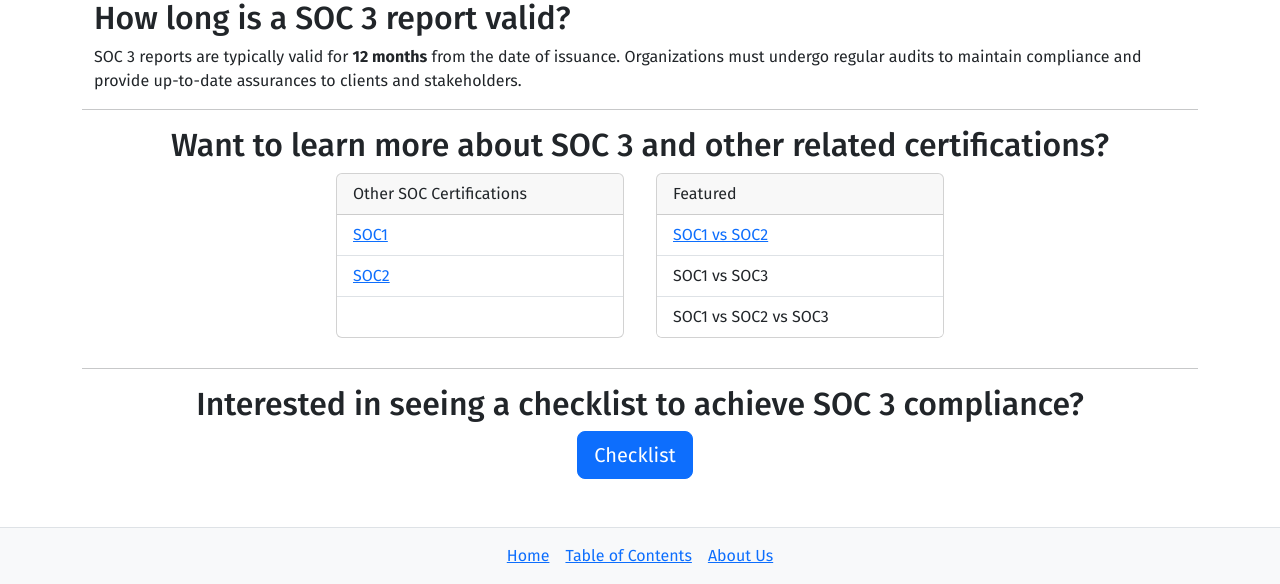
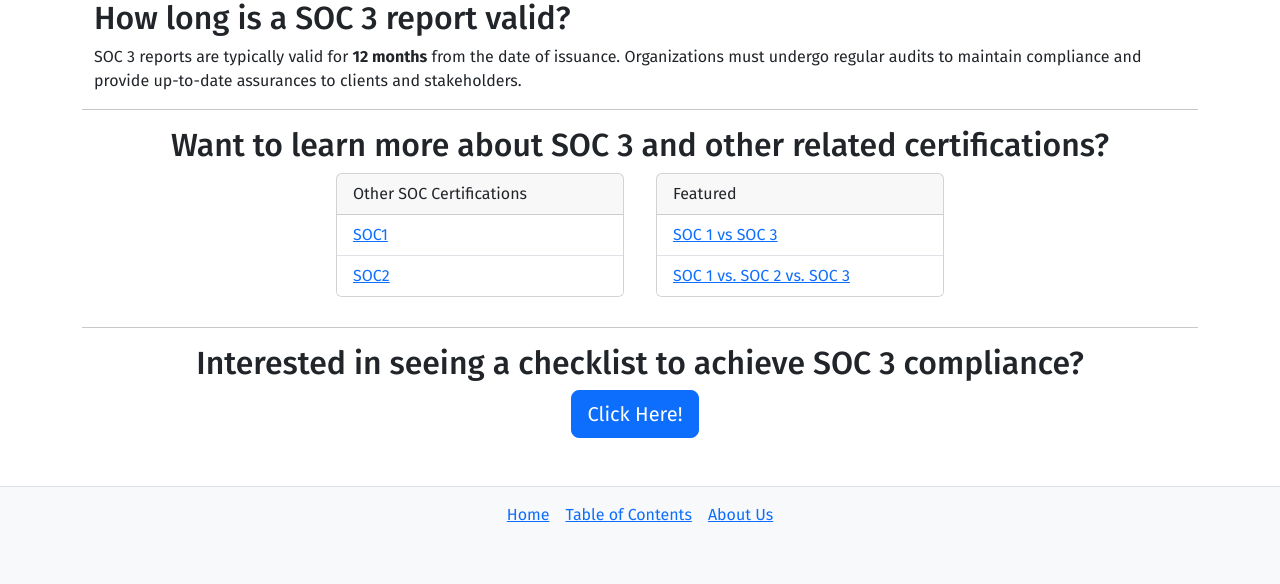
Before and after one commit to jonnych6/CertificationWeb-2, a Flask app: page /SOC3 in a window 1280 px wide. Shown: the part 3178-3762 px from the top of the page. After the commit the page ends 3700 px from the top, so only its background shows below. Run offline with Flask 3, Linux system fonts and the light colour scheme.

Commit message:
fixed socx.html

```diff
--- a/templates/individual_certs/SOC1.html
+++ b/templates/individual_certs/SOC1.html
@@ -195,7 +195,6 @@ content %}
                 <li class="list-group-item">
                   <a href="{{ url_for('soc3') }}" class="card-link">SOC3</a>
                 </li>
-                <li class="list-group-item"></li>
               </ul>
             </div>
             <div class="card mx-3" style="width: 18rem">
--- a/templates/individual_certs/SOC3.html
+++ b/templates/individual_certs/SOC3.html
@@ -3,10 +3,10 @@ content %}
 
 <div class="container text-center" style="margin-top: 100px">
   <h4>what is</h4>
-  <h1 class="display-1" style="color: #4c65f0">SOC3</h1>
+  <h1 class="display-1" style="color: #4c65f0">SOC 3</h1>
   <p>Everything you need to know about System and Organization Controls 3</p>
   <img
-    src="static\images\SOC3\soc3_firstimg.png"
+    src="static\images\soc3\soc3_firstimg.png"
     style="width: 70%; height: auto"
   />
   <hr />
@@ -15,9 +15,9 @@ content %}
 <div class="container">
   <div class="row align-items-start">
     <div class="col">
-      <h2>What is SOC3?</h2>
+      <h2>What is SOC 3?</h2>
       <div style="text-align: center">
-        <img src="static\images\SOC3\soc3_compliance.png" style="width: 50%" />
+        <img src="static\images\soc3\soc3_compliance.png" style="width: 50%" />
       </div>
       <p class="lead">
         SOC 3 (System and Organization Controls 3) reports are a set of criteria
@@ -170,7 +170,7 @@ content %}
           </div>
           <div class="col-md-6">
             <img
-              src="static\images\SOC3\so3_cost.png"
+              src="static\images\soc3\so3_cost.png"
               style="
                 display: block;
                 margin-left: auto;
@@ -212,19 +212,21 @@ content %}
                 <li class="list-group-item">
                   <a href="{{ url_for('soc2') }}" class="card-link">SOC2</a>
                 </li>
-                <li class="list-group-item"></li>
               </ul>
             </div>
             <div class="card mx-3" style="width: 18rem">
               <div class="card-header">Featured</div>
               <ul class="list-group list-group-flush">
                 <li class="list-group-item">
-                  <a href="{{ url_for('comp_soc1_soc2') }}" class="card-link"
-                    >SOC1 vs SOC2</a
+                  <a href="{{ url_for('comp_soc1_soc3') }}" class="card-link"
+                    >SOC 1 vs SOC 3</a
                   >
                 </li>
-                <li class="list-group-item">SOC1 vs SOC3</li>
-                <li class="list-group-item">SOC1 vs SOC2 vs SOC3</li>
+                <li class="list-group-item">
+                  <a href="{{ url_for('comp_soc_all') }}" class="card-link"
+                    >SOC 1 vs. SOC 2 vs. SOC 3</a
+                  >
+                </li>
               </ul>
             </div>
           </div>
@@ -238,7 +240,7 @@ content %}
               style="margin-right: 10px"
             >
               <button type="button" class="btn btn-primary btn-lg">
-                Checklist
+                Click Here!
               </button>
             </a>
           </div>
```
Also changed, not shown: templates/individual_certs/SOC2.html (+8 -7 lines).
